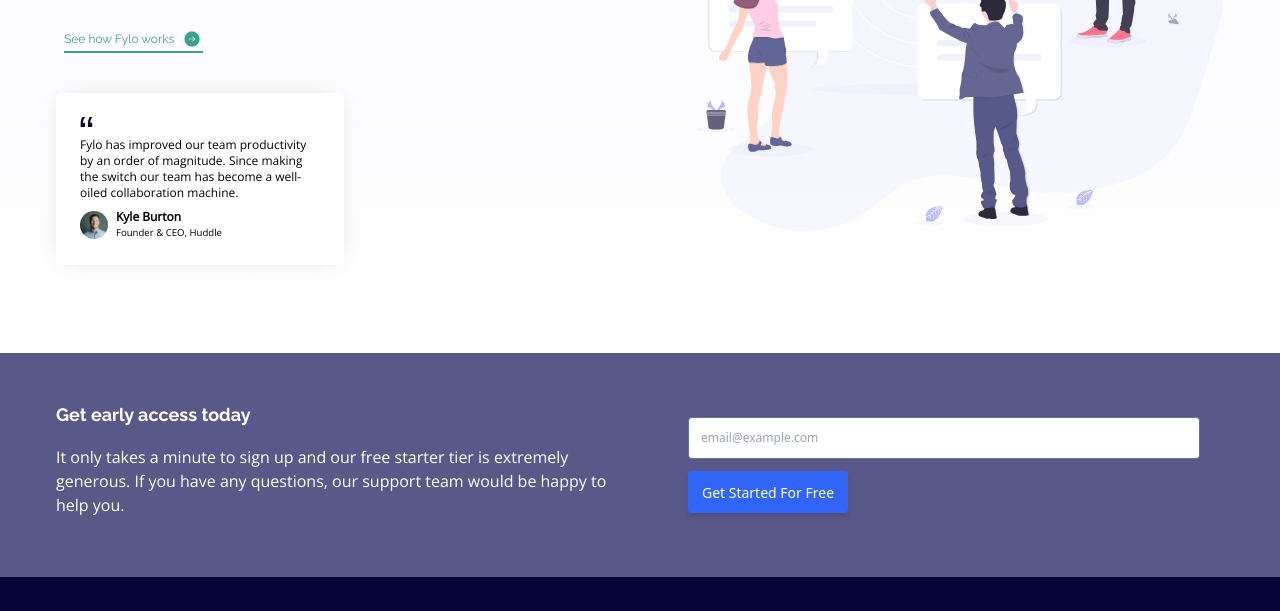
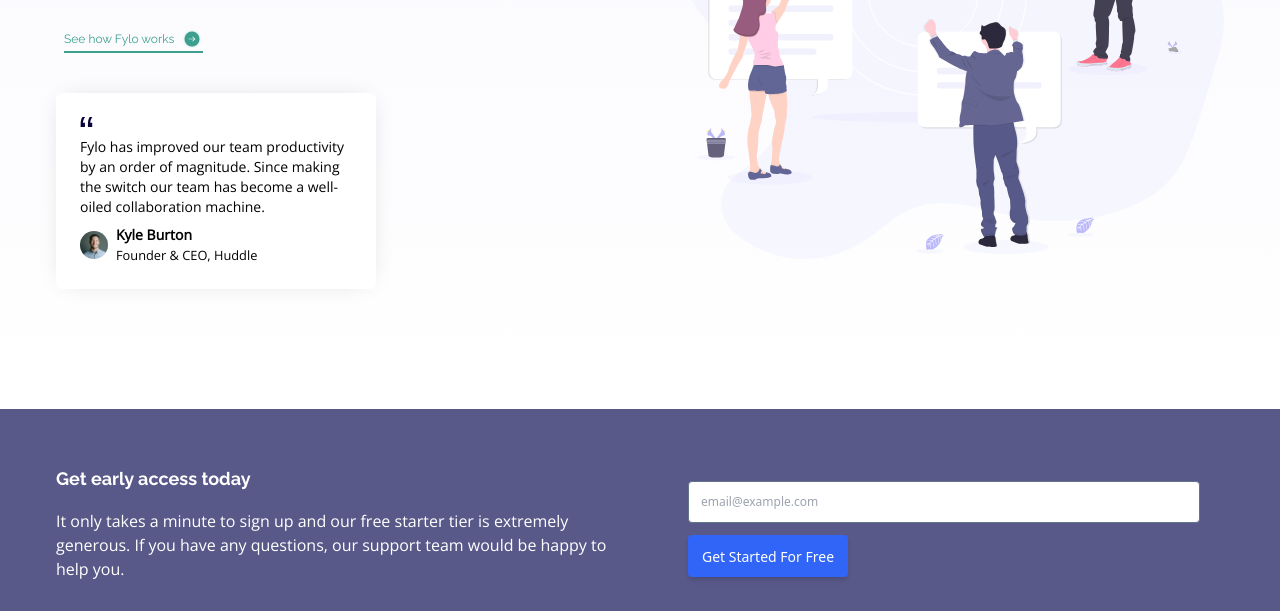
Before and after one commit to VickyAzola/ResponsiveTwoColumnPage, a plain HTML site: page index.html in a window 1280 px wide. Shown: the part 1194-1805 px from the top of the page. Drawn offline with nearby package versions, Linux system fonts and the light colour scheme.

Commit message:
Add files via upload

```diff
--- a/index.html
+++ b/index.html
@@ -80,7 +80,7 @@
           </a>
         </div>
 
-        <div class="mt-10 mb-12 mx-5 md:mx-0 md:max-w-[16rem] lg:max-w-[18rem] bg-white rounded-md p-6 text-xs shadow-[0_0_25px_-10px_rgba(0,0,0,0.2)]">
+        <div class="mt-10 mb-12 md:mb-20 mx-5 md:mx-0 md:max-w-[16rem] lg:max-w-[20rem] bg-white rounded-md p-6 text-xs md:text-sm shadow-[0_0_25px_-10px_rgba(0,0,0,0.2)]">
           <img src="images/icon-quotes.svg" alt="">
           <p class="py-2">Fylo has improved our team productivity by an order of magnitude. Since
             making the switch our team has become a well-oiled collaboration machine.
@@ -89,7 +89,7 @@
             <img class="rounded-full w-7 h-7" src="images/avatar-testimonial.jpg" alt="Photo of Kyle Burton"/>
             <div class="">
               <span class="font-bold">Kyle Burton</span>
-              <p class="text-[.6rem]">Founder & CEO, Huddle</p>
+              <p class="text-[.6rem] md:text-[.8rem]">Founder & CEO, Huddle</p>
             </div>
           </div>
         </div>
@@ -97,7 +97,7 @@
     </div>
     </article>
 
-    <section class="bg-[#585989] p-10 lg:px-14 md:py-12 text-center md:text-left text-white md:grid md:grid-cols-2 md:gap-x-12">
+    <section class="bg-[#585989] p-10 lg:px-14 md:py-14 text-center md:text-left text-white md:grid md:grid-cols-2 md:gap-x-12">
       <div>
         <h3 class="text-lg font-bold mb-4">Get early access today</h3>
         <p>It only takes a minute to sign up and our free starter tier is extremely generous.
```
